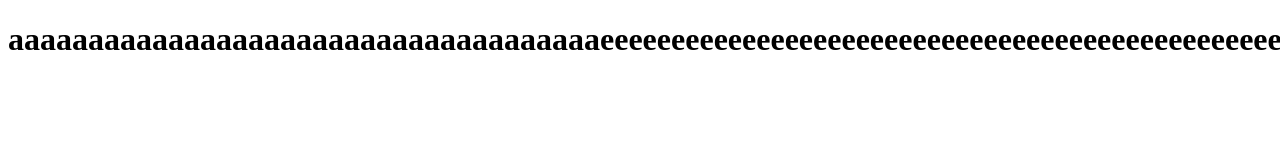
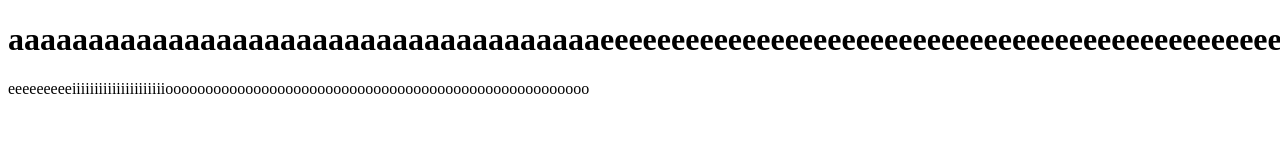
Before and after one commit to loginduong/Week02Lab, a website: page public_html/index.html in a window 1280 px wide. Drawn offline with Linux system fonts and the light colour scheme.

Commit message:
Second Commit. Here ya go.

```diff
--- a/public_html/index.html
+++ b/public_html/index.html
@@ -12,5 +12,6 @@ and open the template in the editor.
     </head>
     <body>
         <h1>aaaaaaaaaaaaaaaaaaaaaaaaaaaaaaaaaaaaaeeeeeeeeeeeeeeeeeeeeeeeeeeeeeeeeeeeeeeeeeeeeeeee</h1>
+        <p>eeeeeeeeeiiiiiiiiiiiiiiiiiiiiiooooooooooooooooooooooooooooooooooooooooooooooooooooo</p>
     </body>
 </html>
```
